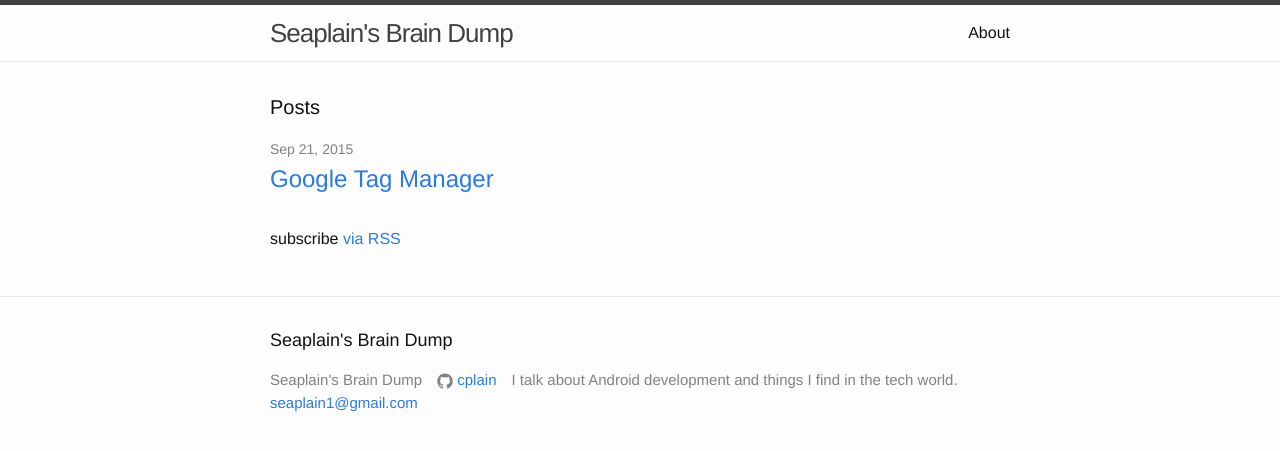
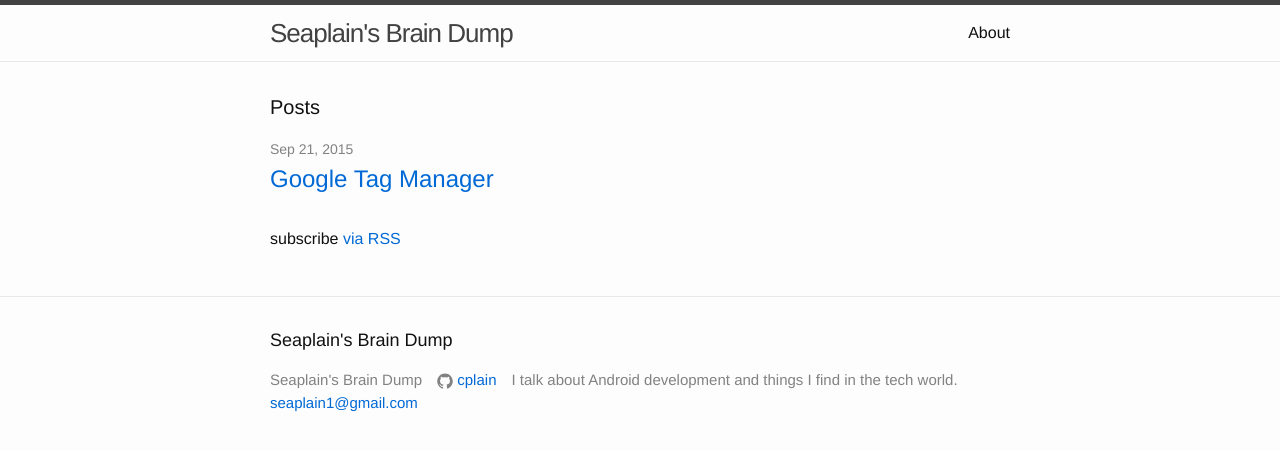
Before and after one commit to cplain/cplain.github.io, a Jekyll site: the page built from index.html, in a window 1280 px wide. Shown: the top 451 px of the page. Built offline with Jekyll 4.4.1, drawn with Linux system fonts in a browser that asks for light colours.

Commit message:
Tidying css

```diff
--- a/_sass/_base.scss
+++ b/_sass/_base.scss
@@ -89,22 +89,24 @@ h1, h2, h3, h4, h5, h6 {
  * Links
  */
 a {
-    color: $brand-color;
+    color: $link-color;
     text-decoration: none;
 
     &:visited {
-        color: darken($brand-color, 15%);
+        color: darken($link-color, 15%);
     }
 
     &:hover {
         color: $text-color;
-        text-decoration: underline;
     }
 }
+    a img {
+        border: none;
+    }
 
 
 
-/**
+    /**
  * Blockquotes
  */
 blockquote {
--- a/_sass/_layout.scss
+++ b/_sass/_layout.scss
@@ -227,14 +227,6 @@
         margin: 0;
         padding: 0;
     }
-    body {
-        font-family: "Helvetica Neue", Helvetica, "Hiragino Sans GB", Arial, sans-serif;
-        font-size: 13px;
-        line-height: 18px;
-        color: #737373;
-        background-color: white;
-        margin: 10px 13px 10px 13px;
-    }
     table {
         margin: 10px 0 15px 0;
         border-collapse: collapse;
--- a/css/main.scss
+++ b/css/main.scss
@@ -5,7 +5,7 @@
 
 
 
-// Our variables
+// Standard Page variables
 $base-font-family: Helvetica, Arial, sans-serif;
 $base-font-size:   16px;
 $small-font-size:  $base-font-size * 0.875;
@@ -16,10 +16,13 @@ $spacing-unit:     30px;
 $text-color:       #111;
 $background-color: #fdfdfd;
 $brand-color:      #2a7ae2;
+$link-color:      #0069d6;
+$link-color-hover:      #0050a3;
 
 $grey-color:       #828282;
 $grey-color-light: lighten($grey-color, 40%);
 $grey-color-dark:  darken($grey-color, 25%);
+
 
 // Width of the content area
 $content-width:    800px;
```
